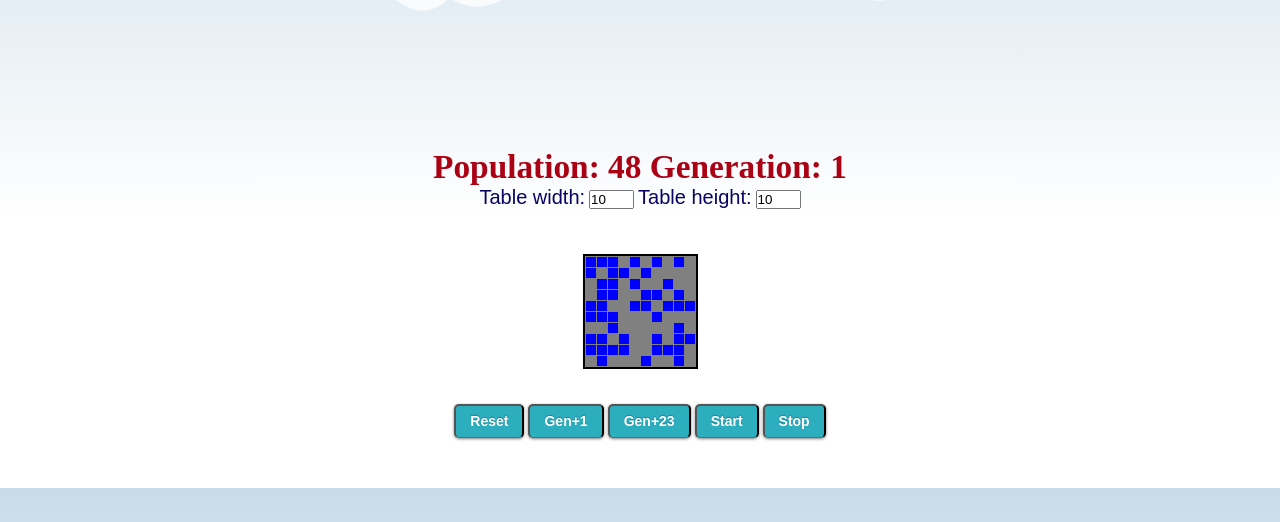
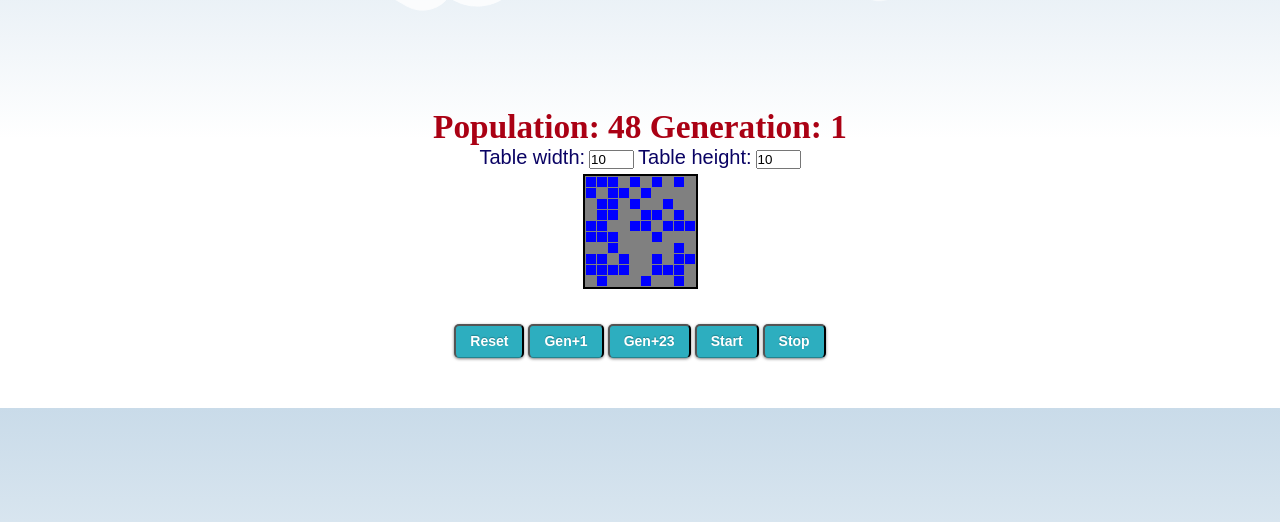
Before and after one commit to cesardv/gameoflife, a plain HTML site: page index.html in a window 1280 px wide. Shown: the part 278-800 px from the top of the page. Drawn offline with Linux system fonts and the light colour scheme; a web font is replaced by a local one.

Commit message:
made some final tweak and checked look on Firefox,chrome and IE10... IE10 sucks :rage3:

```diff
--- a/index.html
+++ b/index.html
@@ -23,7 +23,7 @@
             <div class="cloud x4"></div>
             <div class="cloud x5"></div>
 
-            <FORM onSubmit="" NAME="game">
+            <FORM id='form' onSubmit="" NAME="game">
                 <label id="lives" >Population: 0 Generation: 0</label>
                 <br />
                 <label id="collabel" style="font-size: 15pt; color: #0A0364; font-family: Arial">Table width:</label>
--- a/table.css
+++ b/table.css
@@ -195,3 +195,8 @@ body{
 	text-shadow: 0 0 20px #fefcc9, 10px -10px 30px #feec85, -20px -20px 40px #ffae34, 20px -40px 50px #ec760c, -20px -60px 60px #cd4606, 0 -80px 70px #973716, 10px -90px 80px #451b0e;
 }
 */
+
+#form{
+	margin: -40px 0;
+	padding: 0;
+}
```
